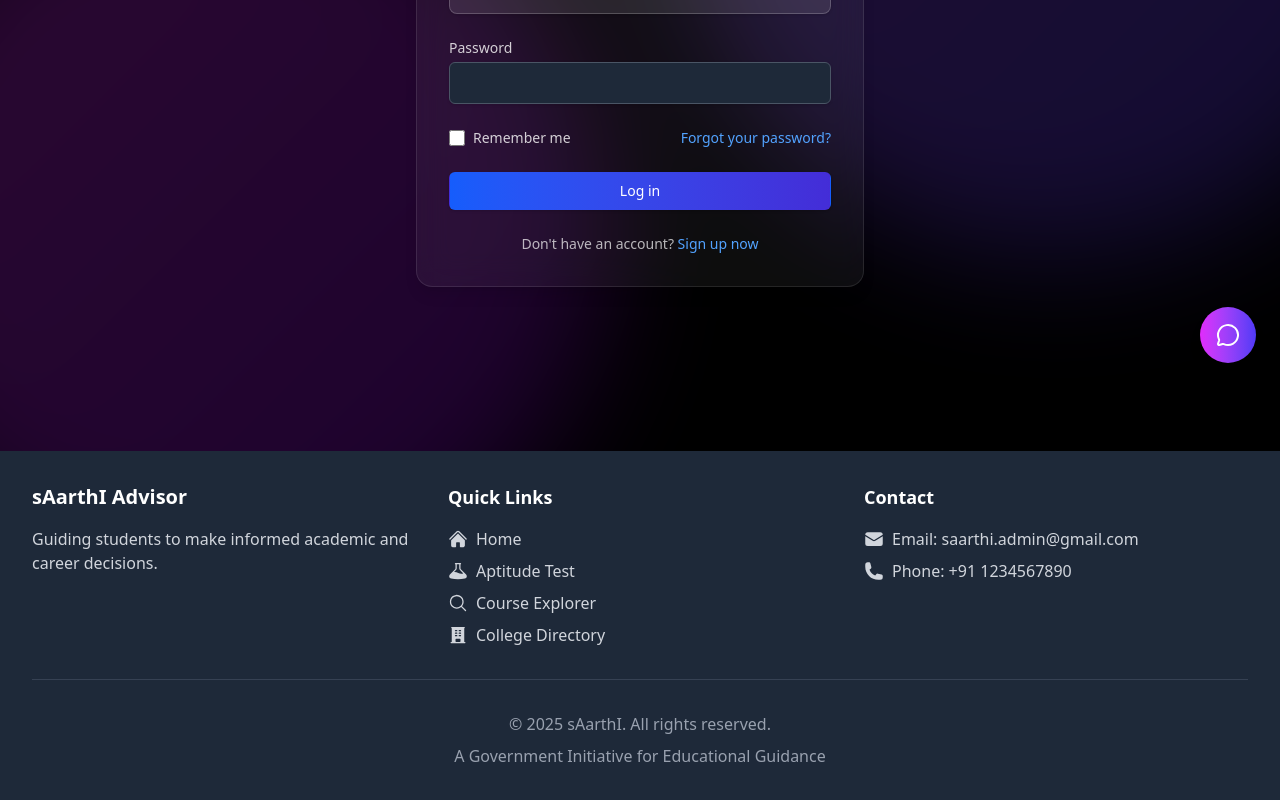
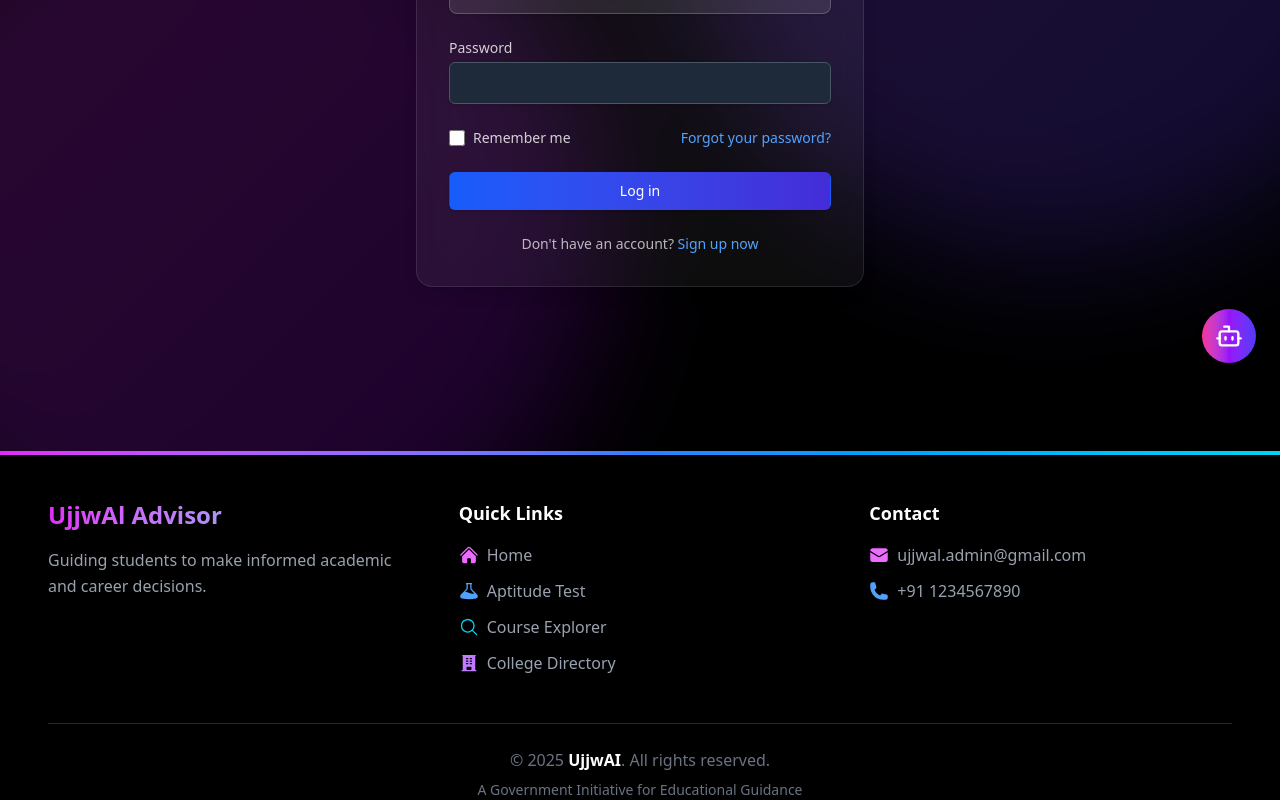
Before and after one commit to gargijoshi9/OneStop, a React (Vite) app in the folder OneStop/: page /login in a window 1280 px wide. Shown: the part 413-1213 px from the top of the page. Built offline with nearby package versions, Linux system fonts and the light colour scheme.

Commit message:
back to top & chatbot

```diff
--- a/OneStop/package.json
+++ b/OneStop/package.json
@@ -10,6 +10,7 @@
     "preview": "vite preview"
   },
   "dependencies": {
+    "@google/genai": "^1.17.0",
     "@google/generative-ai": "^0.24.1",
     "@heroicons/react": "^2.2.0",
     "@tailwindcss/cli": "^4.1.12",
--- a/OneStop/src/components/Footer.jsx
+++ b/OneStop/src/components/Footer.jsx
@@ -9,58 +9,86 @@ import {
 
 function Footer() {
   return (
-    <footer className="bg-gray-800 text-white py-8 mt-auto">
-      <div className="max-w-7xl mx-auto px-4 sm:px-6 lg:px-8">
-        <div className="grid grid-cols-1 md:grid-cols-3 gap-8">
+    <footer className="relative bg-black text-gray-300 pt-12 mt-auto overflow-hidden">
+      {/* Glowing Gradient Top Border */}
+      <div className="absolute inset-x-0 top-0 h-1 bg-gradient-to-r from-fuchsia-500 via-blue-500 to-cyan-400"></div>
+
+      <div className="max-w-7xl mx-auto px-6 lg:px-12 relative z-10">
+        <div className="grid grid-cols-1 md:grid-cols-3 gap-12">
+          {/* Brand */}
           <div>
-            <h3 className="text-xl font-bold mb-4">sAarthI Advisor</h3>
-            <p className="text-gray-300">
+            <h3 className="text-2xl font-bold bg-gradient-to-r from-fuchsia-500 to-cyan-400 bg-clip-text text-transparent mb-4">
+              UjjwAl Advisor
+            </h3>
+            <p className="text-gray-400 leading-relaxed">
               Guiding students to make informed academic and career decisions.
             </p>
           </div>
 
+          {/* Quick Links */}
           <div>
-            <h3 className="text-lg font-semibold mb-4">Quick Links</h3>
-            <ul className="space-y-2">
+            <h3 className="text-lg font-semibold text-white mb-4">Quick Links</h3>
+            <ul className="space-y-3">
               <li>
-                <a href="/" className="flex items-center gap-2 text-gray-300 hover:text-white">
-                  <HomeIcon className="h-5 w-5" /> Home
+                <a
+                  href="/"
+                  className="flex items-center gap-2 text-gray-400 hover:text-white hover:translate-x-1 transition"
+                >
+                  <HomeIcon className="h-5 w-5 text-fuchsia-400" /> Home
                 </a>
               </li>
               <li>
-                <a href="/aptitude-test" className="flex items-center gap-2 text-gray-300 hover:text-white">
-                  <BeakerIcon className="h-5 w-5" /> Aptitude Test
+                <a
+                  href="/aptitude-test"
+                  className="flex items-center gap-2 text-gray-400 hover:text-white hover:translate-x-1 transition"
+                >
+                  <BeakerIcon className="h-5 w-5 text-blue-400" /> Aptitude Test
                 </a>
               </li>
               <li>
-                <a href="/course-explorer" className="flex items-center gap-2 text-gray-300 hover:text-white">
-                  <MagnifyingGlassIcon className="h-5 w-5" /> Course Explorer
+                <a
+                  href="/course-explorer"
+                  className="flex items-center gap-2 text-gray-400 hover:text-white hover:translate-x-1 transition"
+                >
+                  <MagnifyingGlassIcon className="h-5 w-5 text-cyan-400" /> Course Explorer
                 </a>
               </li>
               <li>
-                <a href="/college-directory" className="flex items-center gap-2 text-gray-300 hover:text-white">
-                  <BuildingOfficeIcon className="h-5 w-5" /> College Directory
+                <a
+                  href="/college-directory"
+                  className="flex items-center gap-2 text-gray-400 hover:text-white hover:translate-x-1 transition"
+                >
+                  <BuildingOfficeIcon className="h-5 w-5 text-purple-400" /> College Directory
                 </a>
               </li>
             </ul>
           </div>
 
+          {/* Contact */}
           <div>
-            <h3 className="text-lg font-semibold mb-4">Contact</h3>
-            <address className="not-italic text-gray-300 space-y-2">
-              <p className="flex items-center gap-2">
-                <EnvelopeIcon className="h-5 w-5" /> Email: saarthi.admin@gmail.com
+            <h3 className="text-lg font-semibold text-white mb-4">Contact</h3>
+            <address className="not-italic space-y-3">
+              <p className="flex items-center gap-2 text-gray-400 hover:text-white transition">
+                <EnvelopeIcon className="h-5 w-5 text-fuchsia-400" />
+                ujjwal.admin@gmail.com
               </p>
-              <p className="flex items-center gap-2">
-                <PhoneIcon className="h-5 w-5" /> Phone: +91 1234567890
+              <p className="flex items-center gap-2 text-gray-400 hover:text-white transition">
+                <PhoneIcon className="h-5 w-5 text-blue-400" />
+                +91 1234567890
               </p>
             </address>
           </div>
         </div>
 
-        <div className="border-t border-gray-700 mt-8 pt-8 text-center text-gray-400">
-          <p>&copy; {new Date().getFullYear()} sAarthI. All rights reserved.</p>
-          <p className="mt-2">A Government Initiative for Educational Guidance</p>
+        {/* Bottom */}
+        <div className="border-t border-gray-800 mt-12 pt-6 text-center">
+          <p className="text-gray-500">
+            &copy; {new Date().getFullYear()}{" "}
+            <span className="text-white font-semibold">UjjwAI</span>. All rights reserved.
+          </p>
+          <p className="mt-2 text-gray-500 text-sm">
+            A Government Initiative for Educational Guidance
+          </p>
         </div>
       </div>
     </footer>
--- a/OneStop/src/components/Navbar.jsx
+++ b/OneStop/src/components/Navbar.jsx
@@ -56,7 +56,7 @@ function Navbar() {
           {/* Logo */}
           <Link to="/" className="flex-shrink-0 flex items-center">
             <span className="text-2xl font-bold bg-gradient-to-r from-indigo-400 via-purple-500 to-pink-500 bg-clip-text text-transparent">
-              sAarthI
+              UjjwAl
             </span>
           </Link>
 
--- a/OneStop/src/pages/Chatbot.jsx
+++ b/OneStop/src/pages/Chatbot.jsx
@@ -1,12 +1,12 @@
 import React, { useState } from "react";
 import axios from "axios";
 import { motion } from "framer-motion";
-import { MessageCircle, Send, X } from "lucide-react";
+import { Bot, Send, X } from "lucide-react";
 
 export default function Chatbot() {
   const [isOpen, setIsOpen] = useState(false);
   const [messages, setMessages] = useState([
-    { role: "bot", text: "Hi! Ask me anything 🚀" },
+    { role: "bot", text: "Hi! Ask me anything" },
   ]);
   const [input, setInput] = useState("");
   const [loading, setLoading] = useState(false);
@@ -49,11 +49,16 @@ export default function Chatbot() {
         <motion.button
           initial={{ scale: 0 }}
           animate={{ scale: 1 }}
-          transition={{ duration: 0.3 }}
+          whileHover={{ scale: 1.2 }}
+          whileTap={{ scale: 0.9 }}
           onClick={() => setIsOpen(true)}
-          className="p-4 rounded-full shadow-lg bg-gradient-to-r from-fuchsia-500 to-indigo-600 text-white hover:scale-110 transition-transform"
+          className="p-[0.8rem] rounded-full shadow-lg
+            bg-gradient-to-r from-pink-500 via-purple-600 to-indigo-600
+            hover:from-indigo-500 hover:to-pink-500
+            text-white transition-all
+            hover:shadow-[0_0_25px_rgba(236,72,153,0.9)]"
         >
-          <MessageCircle className="h-6 w-6" />
+          <Bot className="h-7 w-7" /> {/* 👈 bigger icon (was h-7 w-7) */}
         </motion.button>
       )}
 
@@ -64,16 +69,21 @@ export default function Chatbot() {
           animate={{ opacity: 1, y: 0 }}
           exit={{ opacity: 0, y: 40 }}
           transition={{ duration: 0.4 }}
-          className="w-80 h-96 rounded-2xl shadow-xl flex flex-col overflow-hidden border border-purple-500/40 bg-gradient-to-br from-gray-900 via-black to-purple-950"
+          className="w-80 h-96 rounded-2xl shadow-2xl flex flex-col overflow-hidden
+            border border-pink-500/60
+            bg-gradient-to-br from-gray-900 via-black to-purple-950"
         >
           {/* Header */}
-          <div className="bg-gradient-to-r from-fuchsia-600 via-purple-600 to-indigo-700 text-white p-3 flex items-center justify-between shadow-md">
+          <div className="bg-gradient-to-r from-pink-500 via-purple-500 to-indigo-500
+            text-white p-3 flex items-center justify-between shadow-md
+            hover:shadow-[0_0_20px_rgba(236,72,153,0.8)] transition"
+          >
             <div className="flex items-center gap-2">
-              <MessageCircle className="h-5 w-5 text-pink-200" />
+              <Bot className="h-6 w-6 text-pink-200" /> {/* slightly bigger too */}
               <span className="font-semibold">AI sathi</span>
             </div>
             <button onClick={() => setIsOpen(false)}>
-              <X className="h-5 w-5 text-white hover:text-gray-300" />
+              <X className="h-5 w-5 text-white hover:text-gray-200" />
             </button>
           </div>
 
@@ -87,7 +97,7 @@ export default function Chatbot() {
                 transition={{ duration: 0.3 }}
                 className={`p-2 rounded-xl max-w-[75%] text-sm ${
                   msg.role === "user"
-                    ? "bg-gradient-to-r from-purple-600 to-indigo-600 text-white ml-auto shadow-lg"
+                    ? "bg-gradient-to-r from-purple-500 to-pink-500 text-white ml-auto shadow-lg"
                     : "bg-gray-200 dark:bg-gray-700 text-gray-900 dark:text-white shadow"
                 }`}
               >
@@ -104,18 +114,23 @@ export default function Chatbot() {
           {/* Input */}
           <form
             onSubmit={handleSendMessage}
-            className="flex items-center gap-2 p-2 border-t border-purple-500/30 bg-black/60"
+            className="flex items-center gap-2 p-2 border-t border-pink-500/30 bg-black/60"
           >
             <input
               type="text"
               value={input}
               onChange={(e) => setInput(e.target.value)}
-              className="flex-1 border border-purple-500/50 bg-black/50 text-white rounded-lg p-2 text-sm focus:outline-none focus:ring-2 focus:ring-purple-400"
+              className="flex-1 border border-purple-400/50 bg-black/50 text-white
+                rounded-lg p-2 text-sm focus:outline-none focus:ring-2 focus:ring-pink-400"
               placeholder="Type a message..."
             />
             <button
               type="submit"
-              className="p-2 rounded-full bg-gradient-to-r from-fuchsia-500 to-indigo-600 hover:from-indigo-600 hover:to-fuchsia-500 text-white shadow-lg transition-transform hover:scale-105"
+              className="p-2 rounded-full
+                bg-gradient-to-r from-pink-500 via-purple-500 to-indigo-500
+                hover:from-indigo-500 hover:to-pink-500
+                text-white shadow-lg transition-transform hover:scale-110
+                hover:shadow-[0_0_20px_rgba(236,72,153,0.8)]"
             >
               <Send className="h-4 w-4" />
             </button>
--- a/OneStop/src/pages/CollegeDirectory.jsx
+++ b/OneStop/src/pages/CollegeDirectory.jsx
@@ -14,6 +14,8 @@ import {
   ArrowDownTrayIcon,
   CheckBadgeIcon,
 } from "@heroicons/react/24/outline";
+import { ChevronUp } from "lucide-react";
+import { motion, AnimatePresence } from "framer-motion";
 
 // Mock college data with latitudes and longitudes
 const collegeData = [
@@ -1521,6 +1523,7 @@ const collegeData = [
 
 
 function CollegeDirectory() {
+  const [showButton, setShowButton] = useState(false);
   const [colleges, setColleges] = useState([]);
   const [filteredColleges, setFilteredColleges] = useState([]);
   const [loading, setLoading] = useState(true);
@@ -1538,6 +1541,18 @@ function CollegeDirectory() {
   const [userLocation, setUserLocation] = useState(null);
   const [isFindingLocation, setIsFindingLocation] = useState(false);
   const [locationError, setLocationError] = useState("");
+
+    useEffect(() => {
+    const handleScroll = () => {
+      setShowButton(window.scrollY > 300);
+    };
+    window.addEventListener("scroll", handleScroll);
+    return () => window.removeEventListener("scroll", handleScroll);
+  }, []);
+
+  const scrollToTop = () => {
+    window.scrollTo({ top: 0, behavior: "smooth" });
+  };
 
   // Haversine formula to calculate distance between two lat/lng points
   const calculateDistance = (lat1, lon1, lat2, lon2) => {
@@ -1958,6 +1973,23 @@ function CollegeDirectory() {
           </div>
         </div>
       </div>
+       <AnimatePresence>
+        {showButton && (
+          <motion.button
+            onClick={scrollToTop}
+            initial={{ opacity: 0, y: 20 }}
+            animate={{ opacity: 1, y: 0 }}
+            exit={{ opacity: 0, y: 20 }}
+            transition={{ duration: 0.3 }}
+            className="fixed bottom-6 left-6 z-50 rounded-full shadow-lg p-[0.4rem]
+           bg-gradient-to-r from-pink-500 via-purple-600 to-indigo-600
+           text-white hover:shadow-purple-500/40 hover:scale-110
+           transition-all duration-300 flex items-center justify-center"
+          >
+            <ChevronUp size={40} strokeWidth={2} color="white" />
+          </motion.button>
+        )}
+      </AnimatePresence>
     </div>
   );
 }
--- a/OneStop/src/pages/CourseExplorer.jsx
+++ b/OneStop/src/pages/CourseExplorer.jsx
@@ -1,5 +1,6 @@
-import { useState } from 'react';
+import { useState , useEffect} from 'react';
 import { Link } from 'react-router-dom';
+import { AnimatePresence, motion } from 'framer-motion';
 import {
   MagnifyingGlassIcon,
   BookOpenIcon,
@@ -13,10 +14,24 @@ import {
   ArrowTrendingUpIcon,
   DocumentCheckIcon,
 } from "@heroicons/react/24/outline";
+import { ChevronUp } from "lucide-react";
 
 function CourseExplorer() {
   const [activeStream, setActiveStream] = useState('all');
   const [searchQuery, setSearchQuery] = useState('');
+  const [showButton, setShowButton] = useState(false);
+
+   useEffect(() => {
+    const handleScroll = () => {
+      setShowButton(window.scrollY > 300);
+    };
+    window.addEventListener("scroll", handleScroll);
+    return () => window.removeEventListener("scroll", handleScroll);
+  }, []);
+
+  const scrollToTop = () => {
+    window.scrollTo({ top: 0, behavior: "smooth" });
+  };
 
   const streams = [
     { id: 'all', name: 'All Streams', icon: <MagnifyingGlassIcon className="h-5 w-5 mr-2" /> },
@@ -261,6 +276,23 @@ function CourseExplorer() {
           </div>
         )}
       </div>
+      <AnimatePresence>
+        {showButton && (
+          <motion.button
+            onClick={scrollToTop}
+            initial={{ opacity: 0, y: 20 }}
+            animate={{ opacity: 1, y: 0 }}
+            exit={{ opacity: 0, y: 20 }}
+            transition={{ duration: 0.3 }}
+            className="fixed bottom-6 left-6 z-50 rounded-full shadow-lg p-[0.4rem]
+           bg-gradient-to-r from-pink-500 via-purple-600 to-indigo-600
+           text-white hover:shadow-purple-500/40 hover:scale-110
+           transition-all duration-300 flex items-center justify-center"
+          >
+            <ChevronUp size={40} strokeWidth={2} color="white" />
+          </motion.button>
+        )}
+      </AnimatePresence>
     </div>
   );
 }
--- a/OneStop/src/pages/Home.jsx
+++ b/OneStop/src/pages/Home.jsx
@@ -11,6 +11,8 @@ import {
   ChatBubbleLeftRightIcon,
   UserPlusIcon,
 } from "@heroicons/react/24/solid";
+
+import { ChevronUp } from 'lucide-react';
 
 const features = [
   {
@@ -61,6 +63,19 @@ const cardVariants = {
 
 function Home() {
   const { user } = useAuth();
+const [showButton, setShowButton] = React.useState(false);
+
+React.useEffect(() => {
+  const handleScroll = () => {
+    setShowButton(window.scrollY > 300);
+  };
+  window.addEventListener("scroll", handleScroll);
+  return () => window.removeEventListener("scroll", handleScroll);
+}, []);
+
+const scrollToTop = () => {
+  window.scrollTo({ top: 0, behavior: "smooth" });
+};
 
   return (
     <div className="bg-black text-white transition-colors duration-500">
@@ -236,6 +251,23 @@ function Home() {
           </Link>
         </div>
       </section>
+
+{showButton && (
+  <motion.button
+    onClick={scrollToTop}
+    initial={{ opacity: 0, y: 20 }}
+    animate={{ opacity: 1, y: 0 }}
+    exit={{ opacity: 0, y: 20 }}
+    transition={{ duration: 0.3 }}
+className="fixed bottom-6 left-6 z-50 rounded-full shadow-lg p-[0.4rem]
+           bg-gradient-to-r from-pink-500 via-purple-600 to-indigo-600
+           text-white hover:shadow-purple-500/40 hover:scale-110
+           transition-all duration-300 flex items-center justify-center"
+
+  >
+    <ChevronUp size={40} strokeWidth={2} color="white" />
+  </motion.button>
+)}
     </div>
   );
 }
--- a/OneStop/src/pages/Login.jsx
+++ b/OneStop/src/pages/Login.jsx
@@ -96,7 +96,7 @@ function Login({ onLoginSuccess, onSignUpClick }) {
         <div className="text-center mb-8">
           <h2 className="text-3xl font-bold text-white">Welcome back</h2>
           <p className="mt-2 text-white/80">
-            Log in to your sAarthI account
+            Log in to your UjjwAl account
           </p>
         </div>
 
--- a/OneStop/src/pages/Signup.jsx
+++ b/OneStop/src/pages/Signup.jsx
@@ -120,10 +120,10 @@ function Signup() {
 
       <div className="relative z-10 max-w-md w-full bg-white/5 backdrop-blur-lg border border-white/10 rounded-2xl shadow-lg p-8">
         <div className="text-center mb-8">
-          <h2 className="text-3xl font-bold">
+          <h2 className="text-3xl font-bold bg-gradient-to-r from-indigo-400 via-purple-500 to-pink-500 bg-clip-text text-transparent">
             Create an account
           </h2>
-          <p className="mt-2 text-gray-400">
+          <p className="mt-2 text-white">
             Get personalized educational guidance
           </p>
         </div>
@@ -262,7 +262,7 @@ function Signup() {
             <button
               type="submit"
               disabled={loading}
-              className="w-full flex justify-center py-2 px-4 border border-transparent rounded-lg shadow-sm text-sm font-medium text-white bg-gradient-to-r from-blue-600 to-indigo-700 hover:from-blue-700 hover:to-indigo-800 focus:outline-none focus:ring-2 focus:ring-offset-2 focus:ring-offset-black focus:ring-blue-500 transition-all"
+              className="w-full flex justify-center py-2 px-4 border border-transparent rounded-lg shadow-sm text-sm font-medium text-white  bg-gradient-to-r from-pink-500 to-indigo-600 text-white hover:scale-105 transition-transform duration-200 hover:from-indigo-600 hover:to-pink-600"
             >
               {loading ? "Creating account..." : "Sign up"}
             </button>
```
Also changed, not shown: OneStop/src/pages/AptitudeTest.jsx (+38 -2 lines), 1 other file (tests, documents, lock files or other folders).
